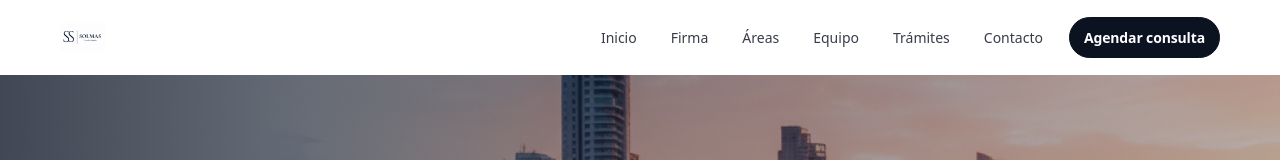
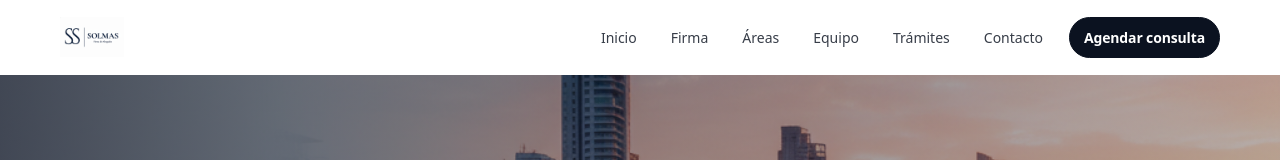
Before and after one commit to lulabtechnology/solmas-web, a Next.js app: page / in a window 1280 px wide. Shown: the top 160 px of the page. Built offline with nearby package versions, Linux system fonts and the light colour scheme.

Commit message:
Update SiteHeader.tsx

```diff
--- a/components/SiteHeader.tsx
+++ b/components/SiteHeader.tsx
@@ -36,15 +36,15 @@ export default function SiteHeader() {
           borderBottom: scrolled ? "1px solid rgba(15,23,42,.10)" : "1px solid transparent",
         }}
       >
-        <div className="container" style={{ height: 74, display: "flex", alignItems: "center", gap: 16 }}>
+        <div className="container headerRow" style={{ height: 74, display: "flex", alignItems: "center", gap: 16 }}>
           <Link href="/" aria-label={`${site.name} Inicio`} style={{ display: "flex", alignItems: "center", gap: 12 }}>
-            {/* ✅ PNG (controlado por ASSETS) */}
             <img
+              className="brandLogo"
               src={ASSETS.brand.logoBlue}
               alt={`${site.name} logo`}
-              width={180}
-              height={46}
-              style={{ height: 28, width: "auto" }}
+              width={240}
+              height={70}
+              style={{ height: 40, width: "auto" }}
             />
           </Link>
 
@@ -123,12 +123,17 @@ export default function SiteHeader() {
         </div>
       )}
 
-      {/* ✅ SIN styled-jsx */}
       <style>{`
         @media (max-width: 980px) {
           .hideMobile { display: none !important; }
           .showMobile { display: inline-flex !important; }
         }
+
+        /* ✅ Logo más grande y consistente */
+        .brandLogo{ height: 40px !important; width: auto !important; }
+        @media (max-width: 720px){
+          .brandLogo{ height: 36px !important; }
+        }
       `}</style>
     </>
   );
```
